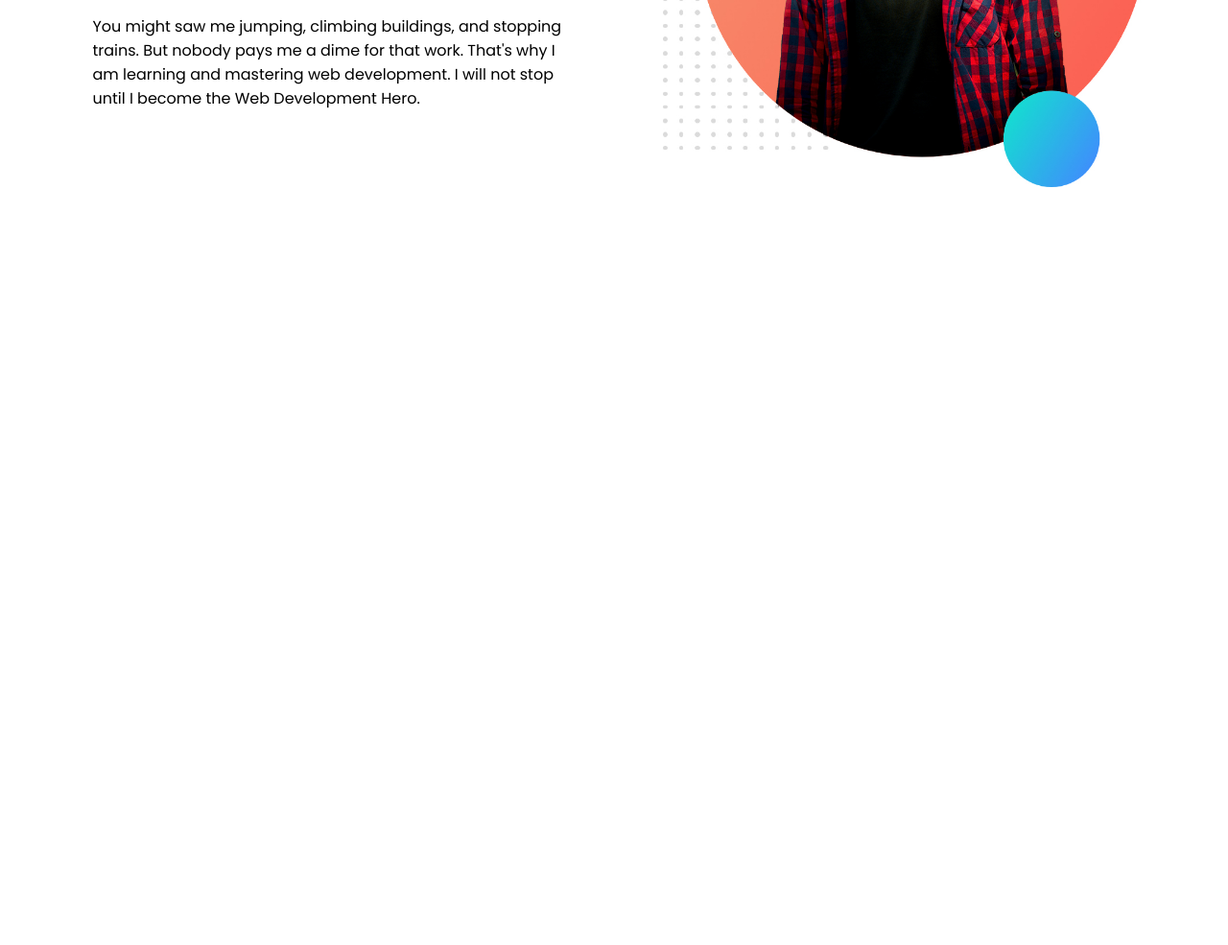
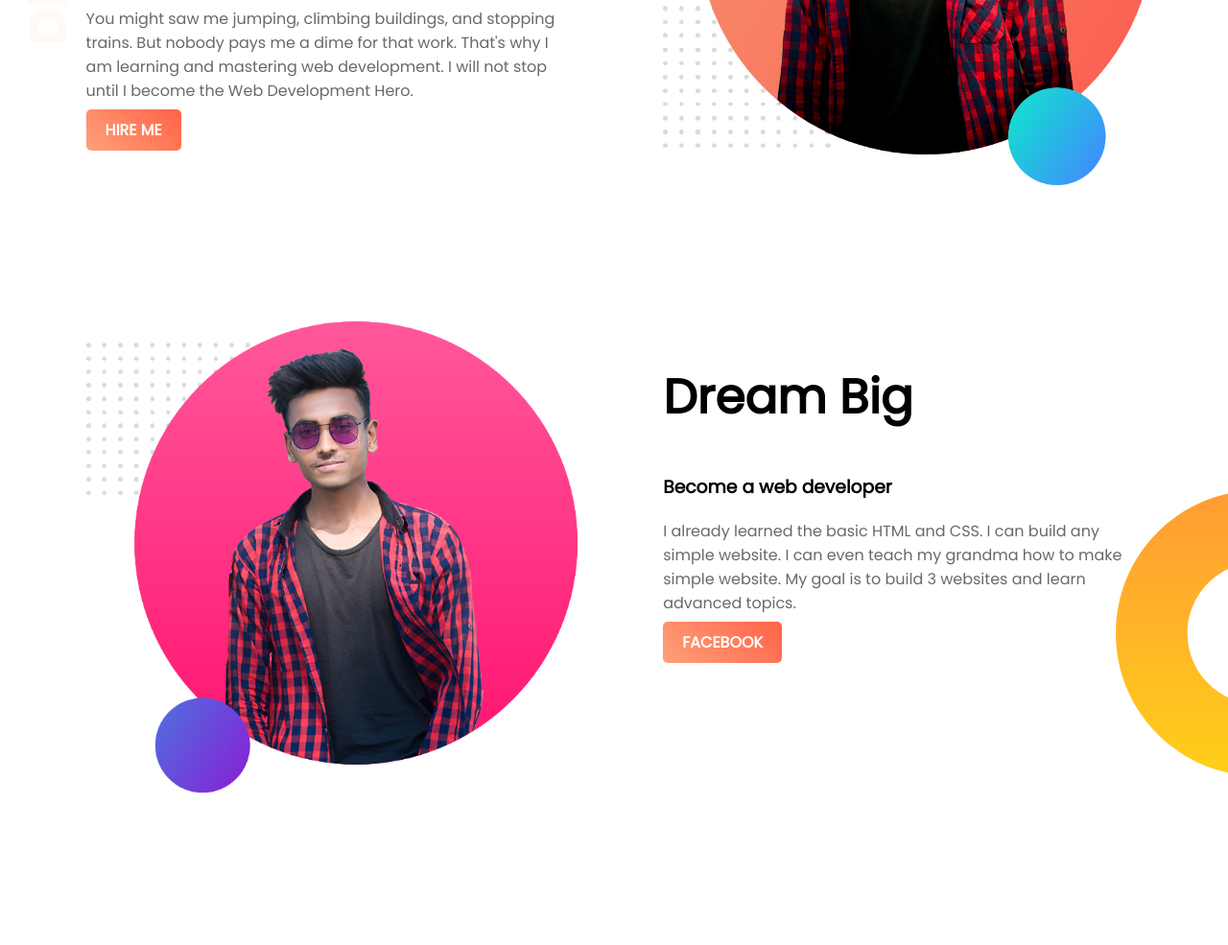
Before and after one commit to farabih/iamfarabi, a plain HTML site: page index.html in a window 1280 px wide. Shown: the part 315-1300 px from the top of the page at 96% size. Before the commit the page ends 800 px from the top, so only its background shows below. Drawn offline with Linux system fonts and the light colour scheme.

Commit message:
middle part

```diff
--- a/index.html
+++ b/index.html
@@ -9,17 +9,31 @@
     <link rel="stylesheet" href="style.css">
 </head>
 <body>
-  <section>
+  <section class="top-banner">
       <div class="half-width">
         <h1>Welcome To</h1>
         <h1><span class="color">Farabi Hasan</span> World</h1>
         <h3>Professional Web Developer</h3>
         <p>You might saw me jumping, climbing buildings, and stopping trains. But nobody pays me a dime for that work. That's why I am learning and   mastering web development. I will not stop until I become the Web Development Hero.</p>
+        <a class="button" target="_blank" href="https://www.instagram.com/iamfarabih/">HIRE ME</a>
       </div>
       <div class="half-width">
           <img src="images/me.png" alt="">
       </div>
   </section>
+  <section class="dream">
+      <div class="half-width">
+          <img src="images/me2.png" alt="">
 
+      </div>
+      <div class="half-width">
+          <h1>Dream Big</h1>
+          <h3>Become a web developer</h3>
+          <p>I already learned the basic HTML and CSS. I can build any simple website. I can even teach my grandma how to make simple website. My goal is to build 3 websites and learn advanced topics.</p>
+          <a class="button" target="_blank" href="https://web.facebook.com/iamfarabih">FACEBOOK</a>
+
+      </div>
+
+  </section>
 </body>
 </html>
--- a/style.css
+++ b/style.css
@@ -1,12 +1,17 @@
 body{
+    margin: 0;
     font-family: 'Poppins', sans-serif;
 
 }
 h1{
     font-size: 50px;
 }
+p{
+color: dimgray;
+}
 .color{
     color:#FFA500 ;
+
 
 }
 .half-width{
@@ -15,8 +20,32 @@ h1{
     margin-left: 5%;
     padding-left: 2%;
 
+
 }
 .half-width img{
     width: 100%;
 
 }
+.top-banner{
+    background-image: url("images/top-banner.png");
+    background-repeat: no-repeat;
+}
+section{
+    height: 500px;
+    padding-bottom: 150px;
+}
+.button{
+
+    text-decoration: none;
+    background-image: linear-gradient(45deg, lightsalmon, tomato);
+    padding: 10px 20px;
+    border-radius: 5px;
+    color: white;
+    font-weight: 700
+
+}
+.dream{
+    background-image: url(images/dream-bg.png);
+    background-repeat: no-repeat;
+    background-position: right;
+}
```
